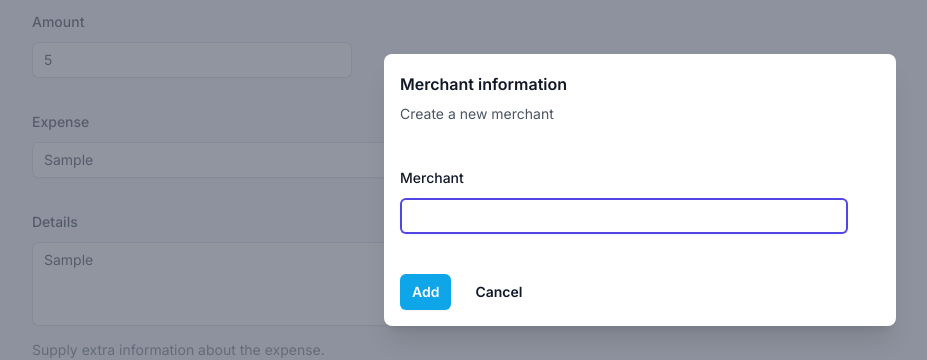
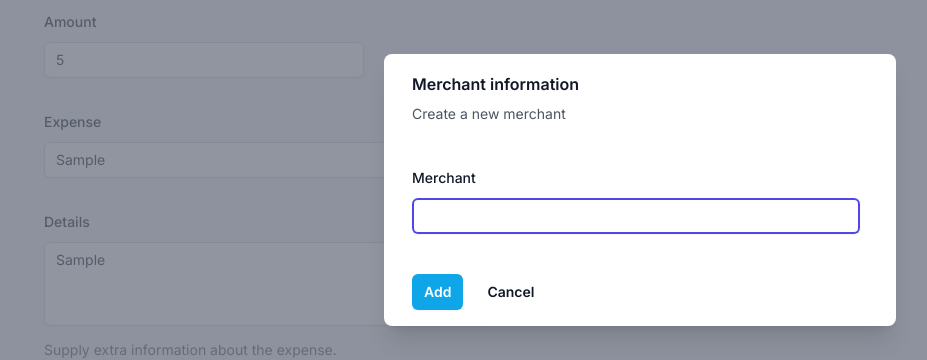
Before and after one commit to FrederikNorlyk/accounting-react-front-end, a Next.js app: page /expenses/0 in a window 1280 px wide. Both pictures are taken after typing "5", "Sample", "Sample" into the empty fields and a click on the button "Add merchant". Shown: the part 210-570 px from the top of the page, without its empty margins (0-927 px from the left). Built offline with nearby package versions, Linux system fonts and the light colour scheme; no server answers.

Commit message:
Styling of forms

```diff
--- a/src/app/expenses/[id]/ExpenseForm.tsx
+++ b/src/app/expenses/[id]/ExpenseForm.tsx
@@ -158,7 +158,7 @@ export default function ExpenseForm(params: ExpenseFormParams) {
 				title="Delete expense"
 				warningText="Are you sure that you want to delete this expense?"/>
 
-			<form onSubmit={handleSubmit}>
+			<form onSubmit={handleSubmit} className="ml-3 mr-3">
 				<div className="space-y-12">
 					<div className="border-b border-gray-900/10 pb-12">
 						<h2 className="text-base font-semibold leading-7 text-gray-900">
--- a/src/app/merchants/[id]/MerchantForm.tsx
+++ b/src/app/merchants/[id]/MerchantForm.tsx
@@ -78,7 +78,7 @@ export default function MerchantForm(params: MerchantFormParams) {
 				title="Delete merchant"
 				warningText="Are you sure that you want to delete this merchant?" />
 
-			<form onSubmit={handleSubmit}>
+			<form onSubmit={handleSubmit} className="ml-3 mr-3">
 				<div className="space-y-12 pb-4">
 					<div className="">
 						<h2 className="text-base font-semibold leading-7 text-gray-900">
--- a/src/app/projects/[id]/ProjectForm.tsx
+++ b/src/app/projects/[id]/ProjectForm.tsx
@@ -78,7 +78,7 @@ export default function ProjectForm(params: ProjectFormParams) {
 			title="Delete project"
 			warningText="Are you sure that you want to delete this project?" />
 
-		<form onSubmit={handleSubmit}>
+		<form onSubmit={handleSubmit} className="ml-3 mr-3">
 			<div className="space-y-12">
 				<div className="border-b border-gray-900/10 pb-12">
 					<h2 className="text-base font-semibold leading-7 text-gray-900">
```
